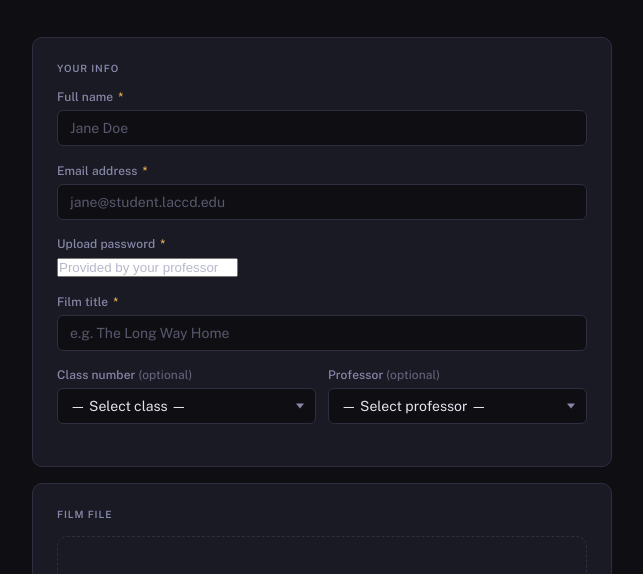
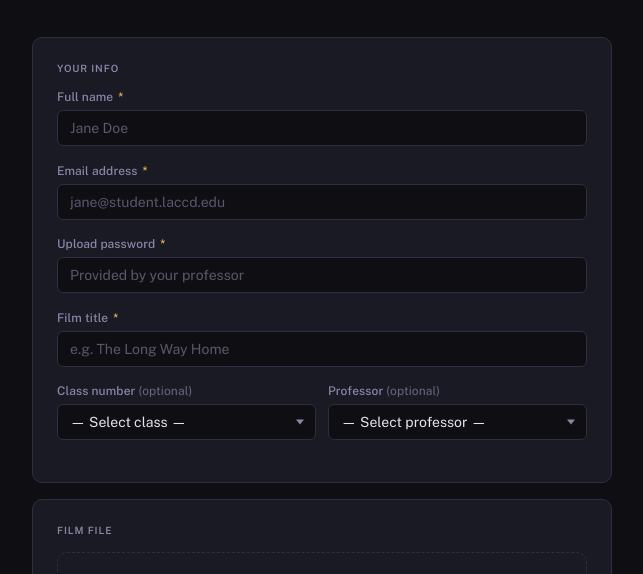
Before and after one commit to lovelacecreativeco/lacc-film-submissions, a website: page app/public/index.html in a window 1280 px wide. Shown: the part 148-722 px from the top of the page, without its empty margins (318-961 px from the left). Drawn offline with nearby package versions, Linux system fonts and the light colour scheme.

Commit message:
CSS Update for Form Selector

```diff
--- a/app/public/index.html
+++ b/app/public/index.html
@@ -93,6 +93,7 @@ label .opt { font-weight: 400; opacity: 0.7; }
 
 input[type=text],
 input[type=email],
+input[type=password],
 select {
   width: 100%;
   padding: 9px 12px;
```
